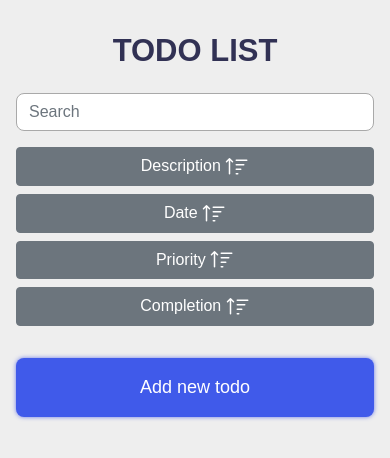
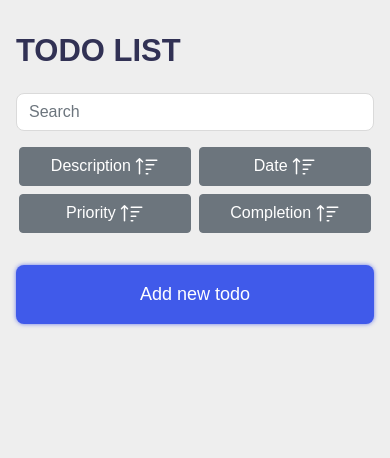
Before and after one commit to NursiNursi/turboly-challenge, a Vue app: page / in a window 390 px wide. Shown: the top 458 px of the page. Built offline with nearby package versions, Linux system fonts and the light colour scheme.

Commit message:
Modify CSS styling

```diff
--- a/src/components/Home.vue
+++ b/src/components/Home.vue
@@ -162,7 +162,7 @@ onMounted(() => {
 <template>
   <main class="app">
     <section class="todo-list">
-      <h1 class="display-5 fw-bold text-center mb-4">TODO LIST</h1>
+      <h1 class="display-5 fw-bold mb-4">TODO LIST</h1>
       <div class="d-flex justify-content-between head-row">
         <SearchForm @search="handleSearch" />
         <div class="sort-by">
@@ -332,8 +332,17 @@ onMounted(() => {
               >{{ todo.priority }}</span
             >
 
-            <input type="text" v-model="todo.content" />
-            <input disabled type="text" v-model="todo.dueDate" />
+            <input
+              class="todo-description"
+              type="text"
+              v-model="todo.content"
+            />
+            <input
+              class="todo-due-date"
+              disabled
+              type="text"
+              v-model="todo.dueDate"
+            />
           </div>
 
           <div class="actions">
--- a/src/style.css
+++ b/src/style.css
@@ -1,7 +1,7 @@
 :root {
   --primary: #405aea;
   --low: #12e023;
-  --middle: #e7fd1f;
+  --middle: #e2e213;
   --high: #e22828;
   --light: #eee;
   --grey: #888;
@@ -213,7 +213,7 @@ input:checked ~ .bubble::after {
   display: flex;
   align-items: center;
   background-color: #fff;
-  padding: 1rem;
+  padding: 1rem 1.5rem;
   border-radius: 0.5rem;
   box-shadow: var(--shadow);
   margin-bottom: 1rem;
@@ -230,10 +230,17 @@ input:checked ~ .bubble::after {
 }
 
 .todo-item .todo-content input {
+  width: 100%;
+}
+
+.todo-description {
   color: var(--dark);
-  font-size: 1.125rem;
-  /* width: 40rem; */
-  width: 100%;
+  font-size: 1.25rem;
+}
+
+.todo-due-date {
+  color: var(--grey);
+  font-weight: 600;
 }
 
 .todo-item .actions {
@@ -269,7 +276,7 @@ input:checked ~ .bubble::after {
 }
 
 .search-input {
-  border: darkgray solid 1px;
+  border: rgb(218, 218, 218) solid 1px;
   background: white;
   border-radius: 8px;
   width: 30%;
@@ -294,4 +301,15 @@ input:checked ~ .bubble::after {
     width: 100%;
     margin-bottom: 1rem;
   }
+
+  .sort-by {
+    flex-direction: row;
+    flex-wrap: wrap;
+    align-items: center;
+    justify-content: center;
+  }
+
+  .sort-by button {
+    width: 48%;
+  }
 }
```
